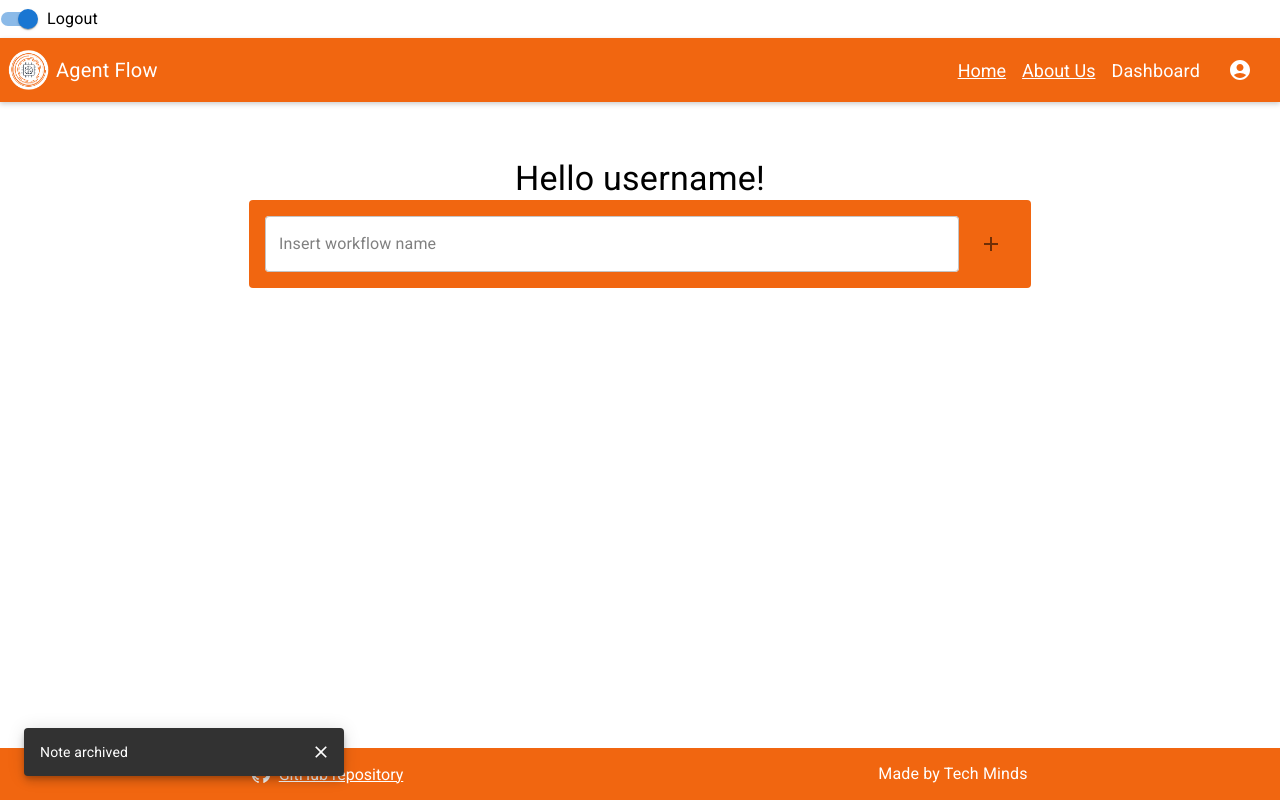
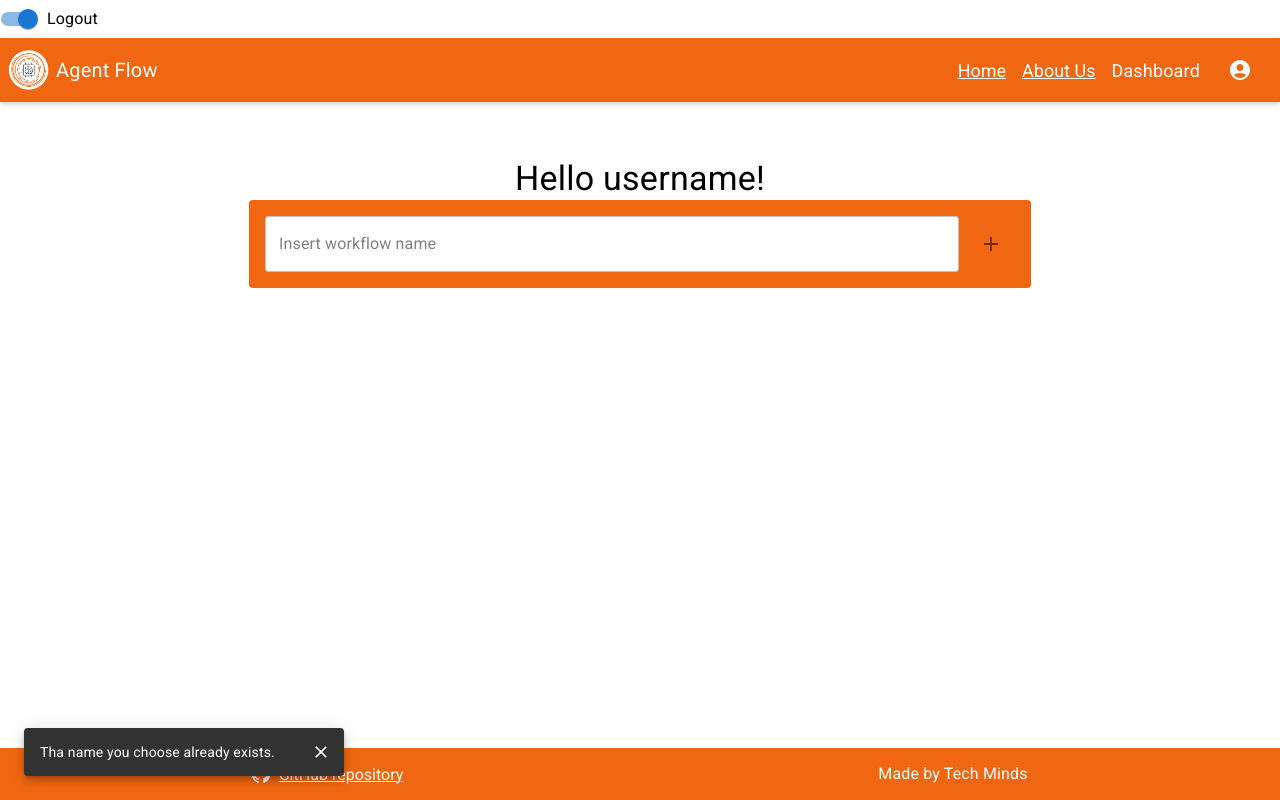
Before and after one commit to techminds-unipd/AgentFlow, a React (Vite) app in the folder frontend/: page /dashboard in a window 1280 px wide. Both pictures are taken after a click on the button 991 px from the left and 243 px from the top of the page. Built offline with nearby package versions, Linux system fonts and the light colour scheme.

Commit message:
snackbar

```diff
--- a/frontend/src/components/AddWorkflow/AddWorkflow.tsx
+++ b/frontend/src/components/AddWorkflow/AddWorkflow.tsx
@@ -1,4 +1,4 @@
-import { Box, TextField, IconButton, Snackbar, Typography, SnackbarCloseReason  } from "@mui/material";
+import { Box, TextField, IconButton, Snackbar, SnackbarCloseReason } from "@mui/material";
 import { Add } from "@mui/icons-material";
 import CloseIcon from '@mui/icons-material/Close';
 import React from "react";
@@ -6,33 +6,22 @@ import "../../index.css";
 
 export const AddWorkflow = () => {
     const [open, setOpen] = React.useState(false);
+    const [message, setMessage] = React.useState("");
 
     const handleClick = () => {
+        setMessage("Tha name you choose already exists.");
         setOpen(true);
     };
 
     const handleClose = (
         event?: React.SyntheticEvent | Event,
-    reason?: SnackbarCloseReason,
+        reason?: SnackbarCloseReason
     ) => {
         if (reason === 'clickaway') {
             return;
         }
-
         setOpen(false);
     };
-    const action = (
-        <React.Fragment>
-          <IconButton
-            size="small"
-            aria-label="close"
-            color="inherit"
-            onClick={handleClose}
-          >
-            <CloseIcon fontSize="small" />
-          </IconButton>
-        </React.Fragment>
-      );
 
     return (
         <>
@@ -55,31 +44,34 @@ export const AddWorkflow = () => {
                         backgroundColor: "var(--white-text)",
                         borderRadius: 1,
                         flexGrow: 1,
-                    "& .MuiInputLabel-root": {
-                        color: "gray"
-                    },
-                    "& .MuiInputLabel-root.Mui-focused": {
-                        color: "gray"
-                    },
+                        "& .MuiInputLabel-root": { color: "gray" },
+                        "& .MuiInputLabel-root.Mui-focused": { color: "gray" },
                         "& .MuiFilledInput-root": {
                             backgroundColor: "var(--white-text)",
-                        "&:hover": {
-                            backgroundColor: "var(--white-text)"
-                        }
+                            "&:hover": { backgroundColor: "var(--white-text)" }
                         }
                     }}
                 />
                 <IconButton aria-label="Add workflow" size="large" onClick={handleClick}>
                     <Add />
                 </IconButton>
+            </Box>
             <Snackbar
                 open={open}
                 autoHideDuration={6000}
                 onClose={handleClose}
-                message="Note archived"
-                action={action}
+                message={message}
+                action={
+                    <IconButton
+                        size="small"
+                        aria-label="close"
+                        color="inherit"
+                        onClick={handleClose}
+                    >
+                        <CloseIcon fontSize="small" />
+                    </IconButton>
+                }
             />
-        </Box>
         </>
     );
 };
```
Lines whose indentation alone changed are shown as unchanged.
